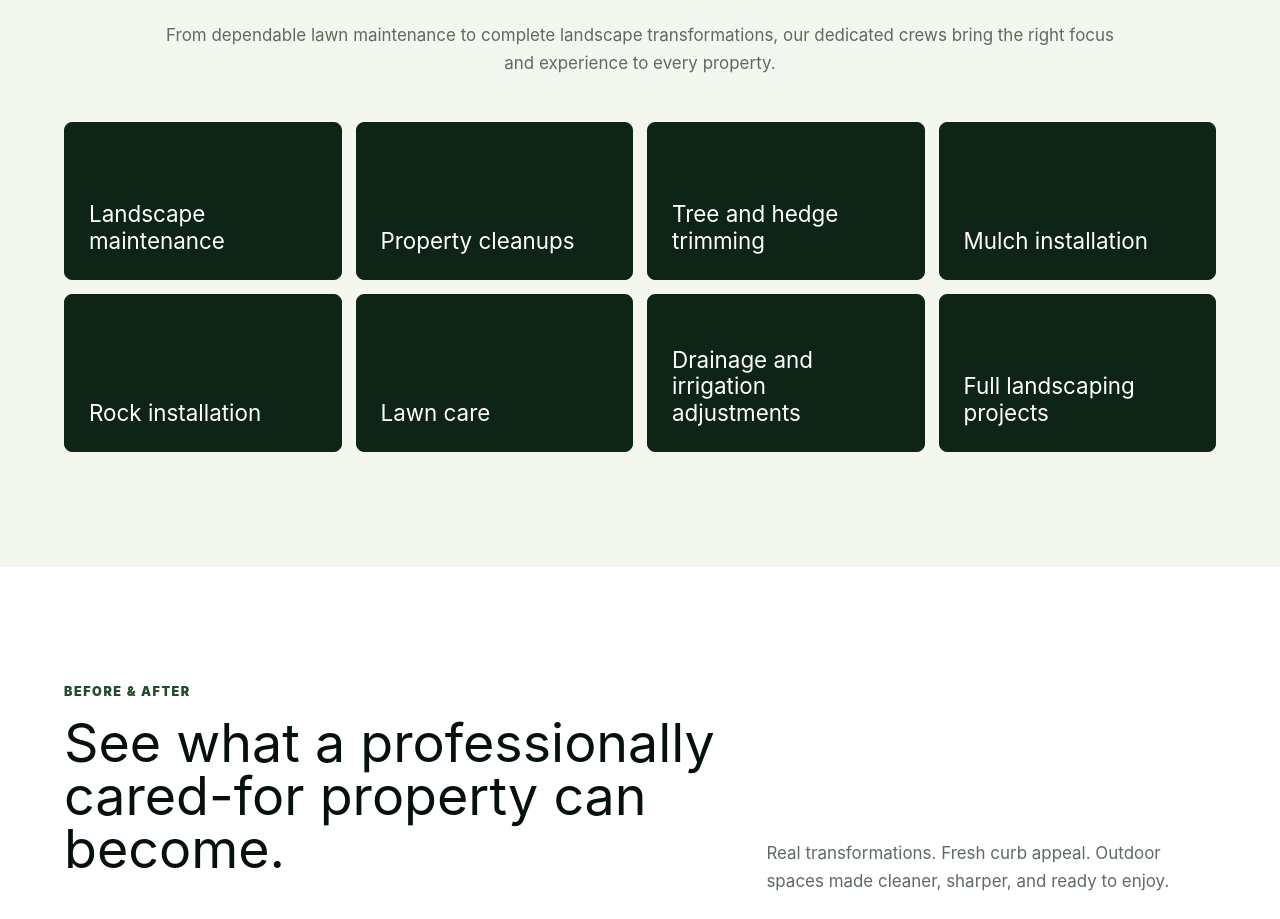
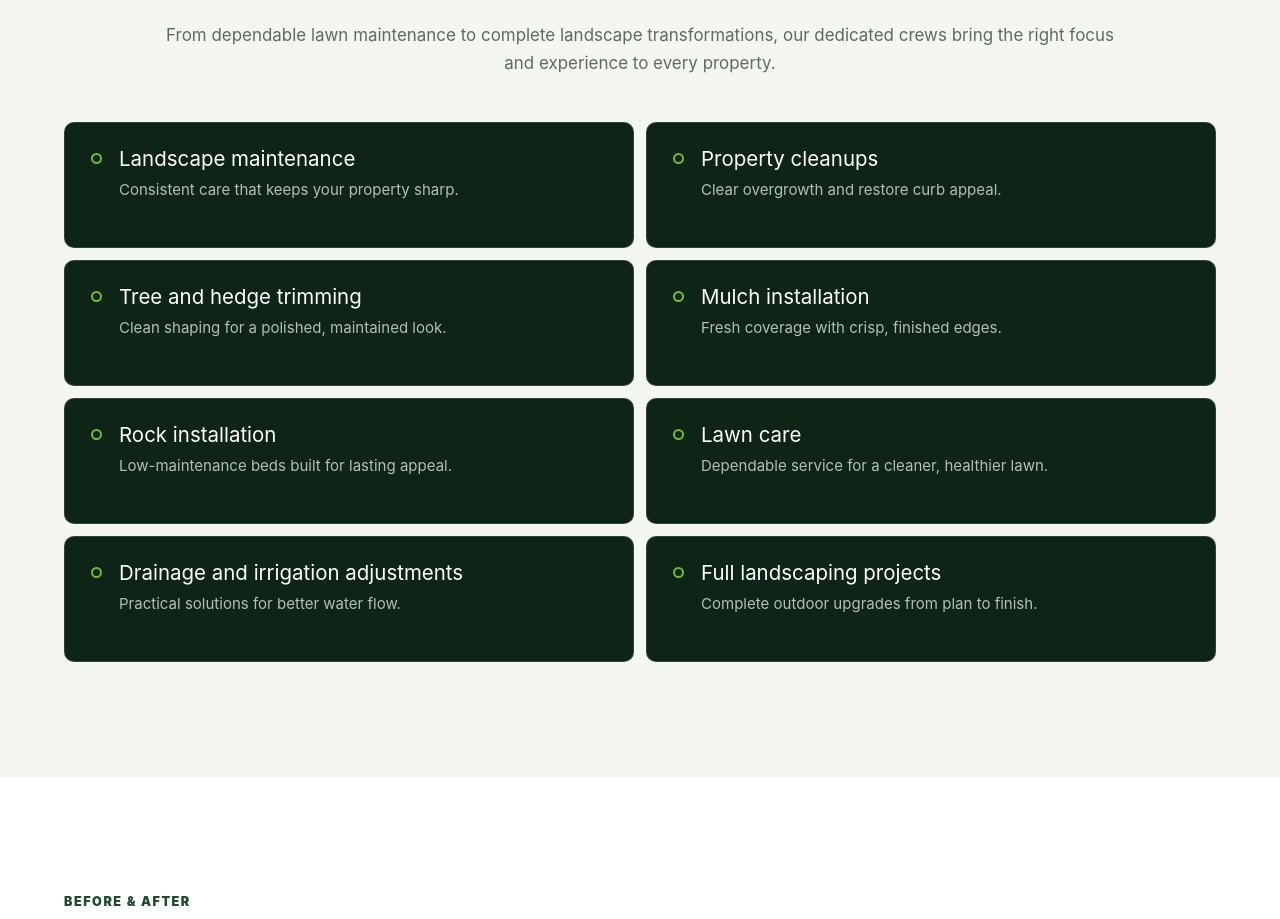
Before and after one commit to ballisticbox333/et-website, a React (Vite) app: page / in a window 1280 px wide. Shown: the part 1260-2179 px from the top of the page. Built offline with nearby package versions, Linux system fonts and the light colour scheme.

Commit message:
Refine service directory design

```diff
--- a/src/App.css
+++ b/src/App.css
@@ -319,26 +319,43 @@ h3 {
 
 .service-grid {
   display: grid;
-  gap: 14px;
-  grid-template-columns: repeat(4, 1fr);
+  gap: 12px;
+  grid-template-columns: repeat(2, 1fr);
   margin: 0 auto;
   max-width: 1180px;
 }
 
 .service-card {
   background: var(--green-deep);
-  border: 1px solid var(--green-deep);
-  border-radius: 8px;
+  border: 1px solid rgba(255, 255, 255, 0.14);
+  border-radius: 10px;
   color: var(--white);
-  min-height: 158px;
-  padding: 24px;
+  min-height: 126px;
+  padding: 24px 26px;
   display: flex;
-  align-items: flex-end;
+  align-items: flex-start;
+  gap: 17px;
 }
 
 .service-card h3 {
-  font-size: clamp(1.12rem, 2vw, 1.4rem);
-  margin-bottom: 0;
+  font-size: clamp(1.08rem, 1.6vw, 1.3rem);
+  margin: 0 0 7px;
+}
+
+.service-card p {
+  color: rgba(255, 255, 255, 0.7);
+  font-size: 0.94rem;
+  line-height: 1.45;
+  margin: 0;
+}
+
+.service-marker {
+  border: 2px solid var(--green);
+  border-radius: 50%;
+  flex: 0 0 11px;
+  height: 11px;
+  margin-top: 6px;
+  width: 11px;
 }
 
 .transformations-section {
@@ -857,11 +874,26 @@ blockquote {
   }
 
   .service-card {
-    min-height: 132px;
+    border-left: 3px solid var(--green);
+    border-radius: 6px;
+    gap: 14px;
+    min-height: 0;
+    padding: 19px 18px;
   }
 
   .service-grid {
     grid-template-columns: 1fr;
+    gap: 9px;
+  }
+
+  .service-card p {
+    font-size: 0.9rem;
+  }
+
+  .service-marker {
+    height: 9px;
+    margin-top: 5px;
+    width: 9px;
   }
 
   .section,
--- a/src/App.jsx
+++ b/src/App.jsx
@@ -26,14 +26,14 @@ const phone = '904-775-0383'
 const phoneHref = 'tel:+19047750383'
 
 const services = [
-  'Landscape maintenance',
-  'Property cleanups',
-  'Tree and hedge trimming',
-  'Mulch installation',
-  'Rock installation',
-  'Lawn care',
-  'Drainage and irrigation adjustments',
-  'Full landscaping projects',
+  { name: 'Landscape maintenance', detail: 'Consistent care that keeps your property sharp.' },
+  { name: 'Property cleanups', detail: 'Clear overgrowth and restore curb appeal.' },
+  { name: 'Tree and hedge trimming', detail: 'Clean shaping for a polished, maintained look.' },
+  { name: 'Mulch installation', detail: 'Fresh coverage with crisp, finished edges.' },
+  { name: 'Rock installation', detail: 'Low-maintenance beds built for lasting appeal.' },
+  { name: 'Lawn care', detail: 'Dependable service for a cleaner, healthier lawn.' },
+  { name: 'Drainage and irrigation adjustments', detail: 'Practical solutions for better water flow.' },
+  { name: 'Full landscaping projects', detail: 'Complete outdoor upgrades from plan to finish.' },
 ]
 
 const transformations = [
@@ -246,8 +246,12 @@ function App() {
 
           <div className="service-grid">
             {services.map((service) => (
-              <div className="service-card" key={service}>
-                <h3>{service}</h3>
+              <div className="service-card" key={service.name}>
+                <span className="service-marker" aria-hidden="true" />
+                <div>
+                  <h3>{service.name}</h3>
+                  <p>{service.detail}</p>
+                </div>
               </div>
             ))}
           </div>
```
